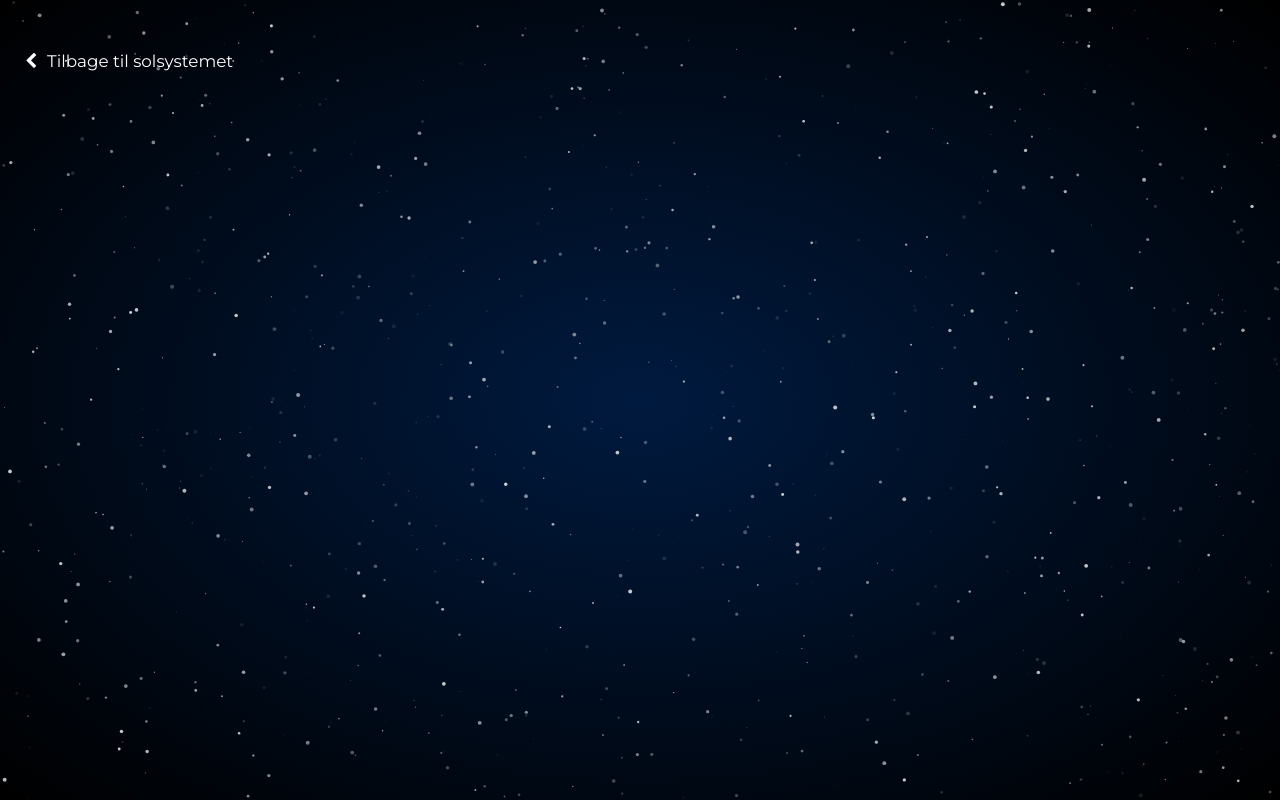
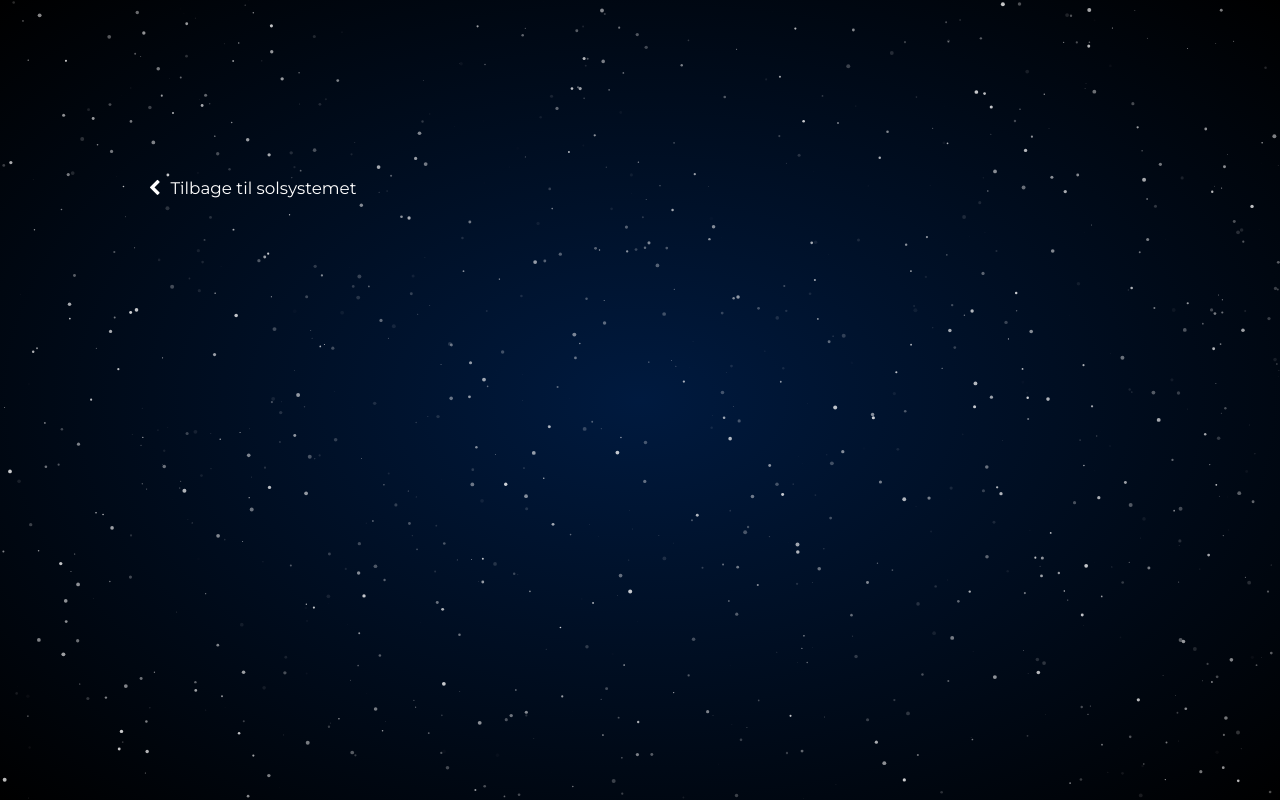
Before and after one commit to Solsystemet-H2/solsystemet, a PHP site: page /QuizSide.php in a window 1280 px wide. Run offline with PHP 8.4, Linux system fonts and the light colour scheme; data that the repository does not hold is empty; some libraries are stand-ins or nearby versions; some web fonts are replaced.

Commit message:
Navigation back from quiz

```diff
--- a/QuizSide.php
+++ b/QuizSide.php
@@ -42,13 +42,14 @@
     });
     </script>
 </head>
-<body id="particles-js">
+<body id="particles-js" class="centerMe">
 
-  <div id="backBtn"><a href="index.php"><i class="fa fa-chevron-left" aria-hidden="true"></i>Tilbage til solsystemet</a></div>
+<div id="backBtn" class="fixed"><a href="index.php"><i class="fa fa-chevron-left" aria-hidden="true"></i>Tilbage til solsystemet</a></div>
 
-  <div class="CenterMe">
-    <iframe id="quizFrame" src="quiz.php" style="border:0px;"></iframe>
-  </div>
+
+<iframe id="quizFrame" src="quiz.php" style="border:0px;"></iframe>
+
+
 </body>
 
 </html>
```
